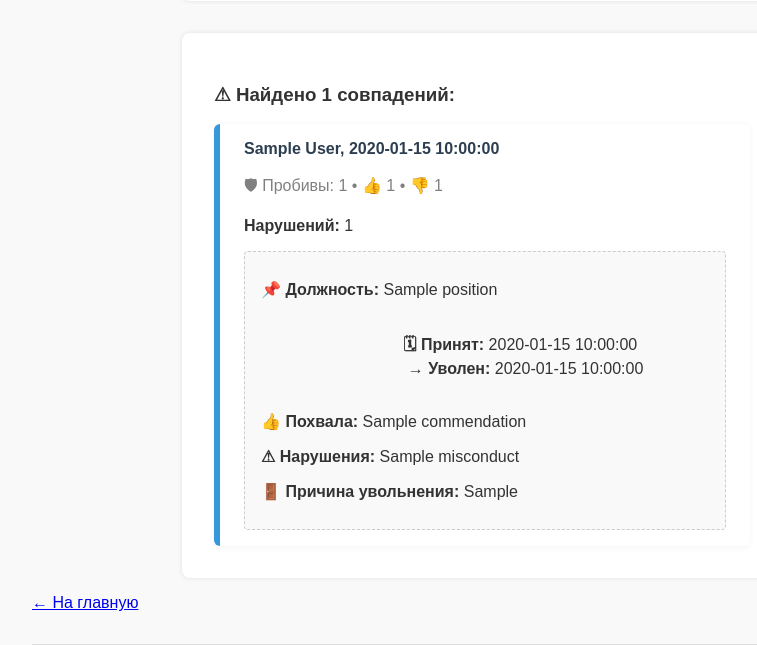
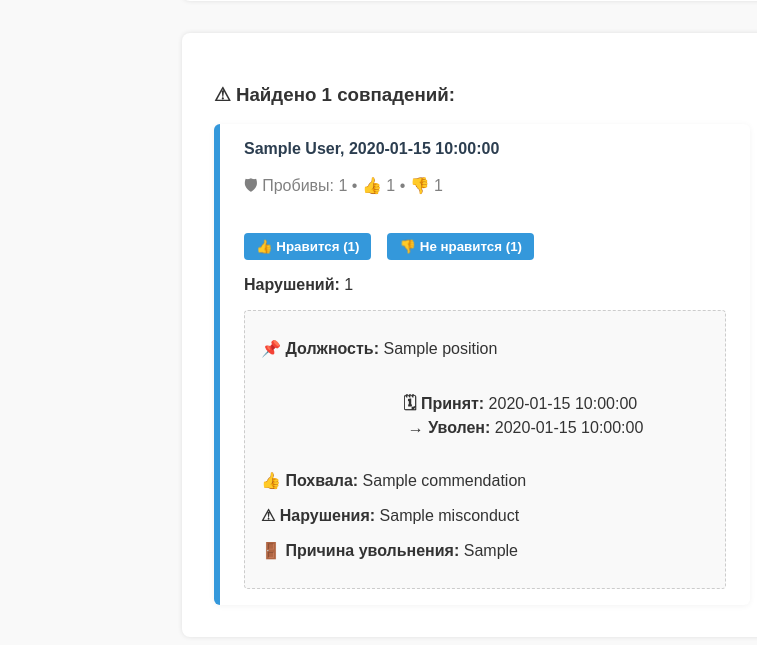
Before and after one commit to Pop228822/truststaff, a FastAPI app: template templates/check.html in a window 1280 px wide. Shown: the part 632-1277 px from the top of the page, without its empty margins (158-915 px from the left). Run offline with FastAPI, Linux system fonts and the light colour scheme; the template is opened without the code that fills it: most values are stand-ins (such as "Sample title", 1, 10 or a date in 2020).

Commit message:
reaction for like or dislike

```diff
--- a/templates/check.html
+++ b/templates/check.html
@@ -37,6 +37,15 @@
                     🛡 Пробивы: {{ emp.checks_count }} • 👍 {{ emp.likes_count }} • 👎 {{ emp.dislikes_count }}
                 </p>
 
+                <div class="form-actions">
+                  <form method="post" action="/employee/{{ emp.employee_id }}/like" class="inline-form">
+                    <button type="submit" class="approve">👍 Нравится ({{ emp.likes_count }})</button>
+                  </form>
+                  <form method="post" action="/employee/{{ emp.employee_id }}/dislike" class="inline-form">
+                    <button type="submit" class="reject">👎 Не нравится ({{ emp.dislikes_count }})</button>
+                  </form>
+                </div>
+
                 <p><strong>Нарушений:</strong> {{ emp.record_count }}</p>
 
                 {% for r in emp.records %}
```
Also changed, not shown: app/routes/check.py (+25 -3 lines).
